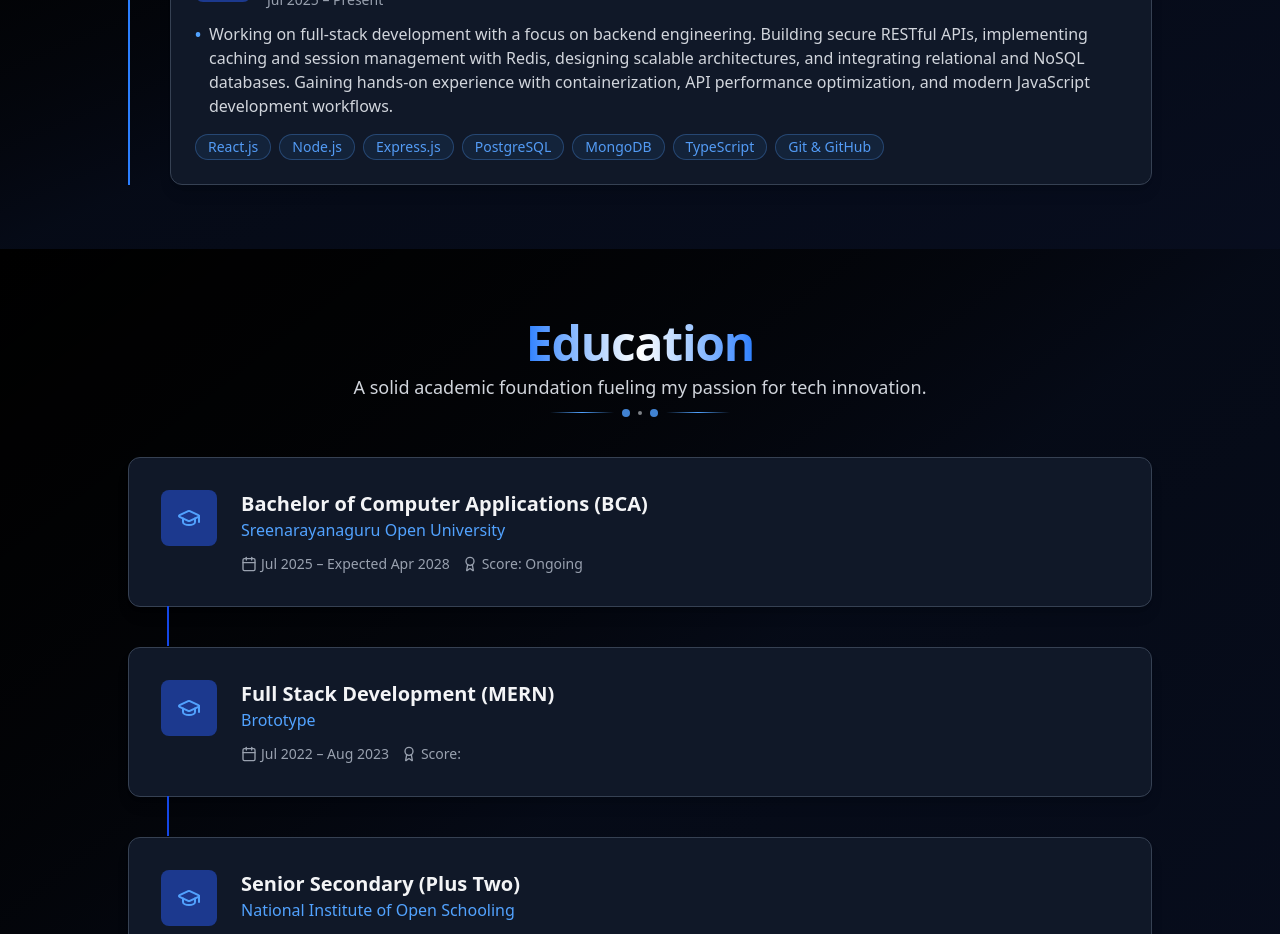
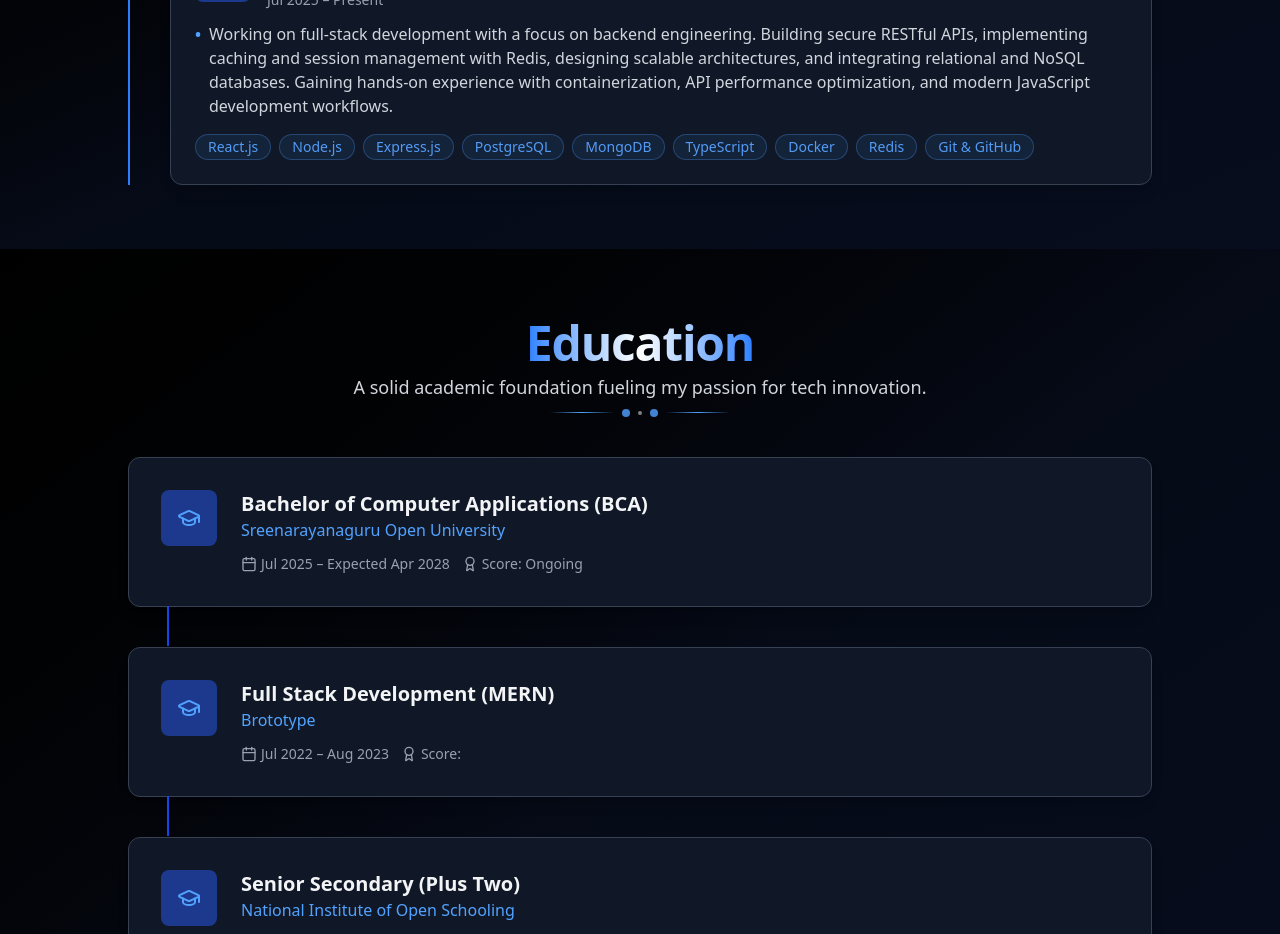
Before and after one commit to shasbinas/react-ts-personal-portfolio, a React (Vite) app: page / in a window 1280 px wide. Shown: the part 5460-6394 px from the top of the page. Built offline with nearby package versions, Linux system fonts and the light colour scheme; no server answers; a web font is replaced by a local one.

Commit message:
feat:corrected experience session

```diff
--- a/src/components/Experience.tsx
+++ b/src/components/Experience.tsx
@@ -15,6 +15,8 @@ const experiences = [
       'PostgreSQL',
       'MongoDB',
       'TypeScript',
+      "Docker",
+      "Redis",
       // 'AWS',
       'Git & GitHub',
       // 'Training & Mentorship',
```
